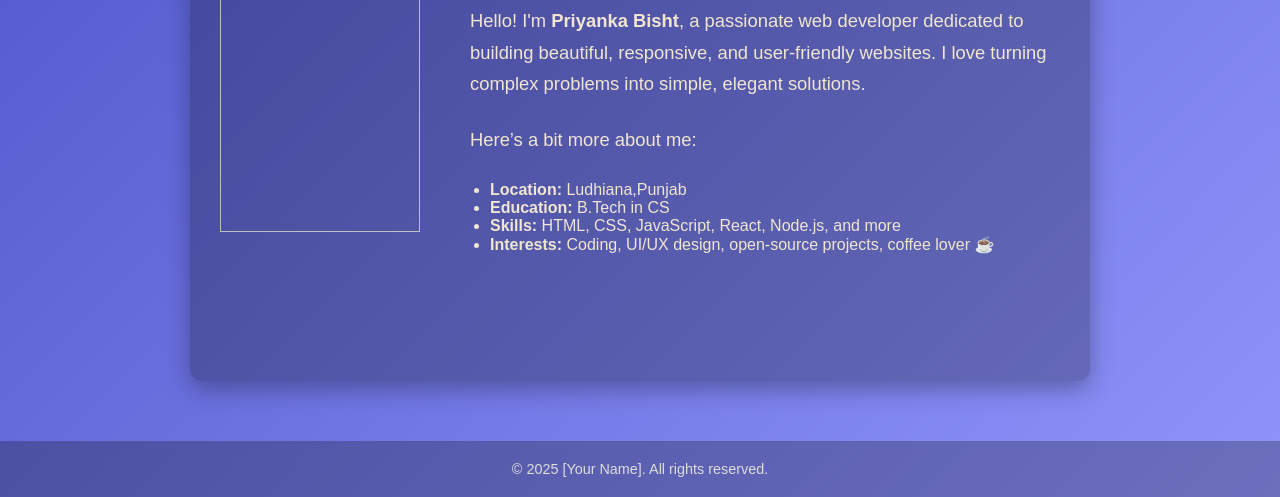
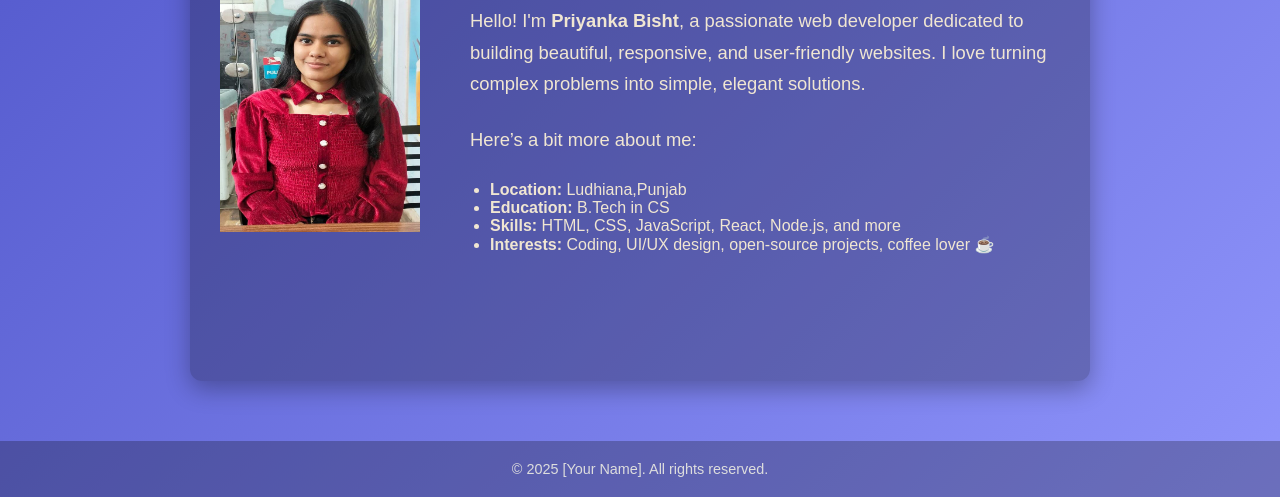
Before and after one commit to Priyankabisht07/secondproj, a plain HTML site: page aboutme.html in a window 1280 px wide. Shown: the part 303-800 px from the top of the page. Drawn offline with Linux system fonts and the light colour scheme.

Commit message:
Update aboutme.html

```diff
--- a/aboutme.html
+++ b/aboutme.html
@@ -171,7 +171,7 @@
 </header>
 
 <main>
-  <img src="C:\Users\SL3\Pictures\Screenshots\Screenshot 2025-07-10 153045.png" width="200" height="250" />
+  <img src="priyankaimage.jpg" width="200" height="250" />
   <section class="bio">
     <h2>About Me</h2>
     <p>Hello! I'm <strong>Priyanka Bisht</strong>, a passionate web developer dedicated to building beautiful, responsive, and user-friendly websites. I love turning complex problems into simple, elegant solutions.</p>
```
